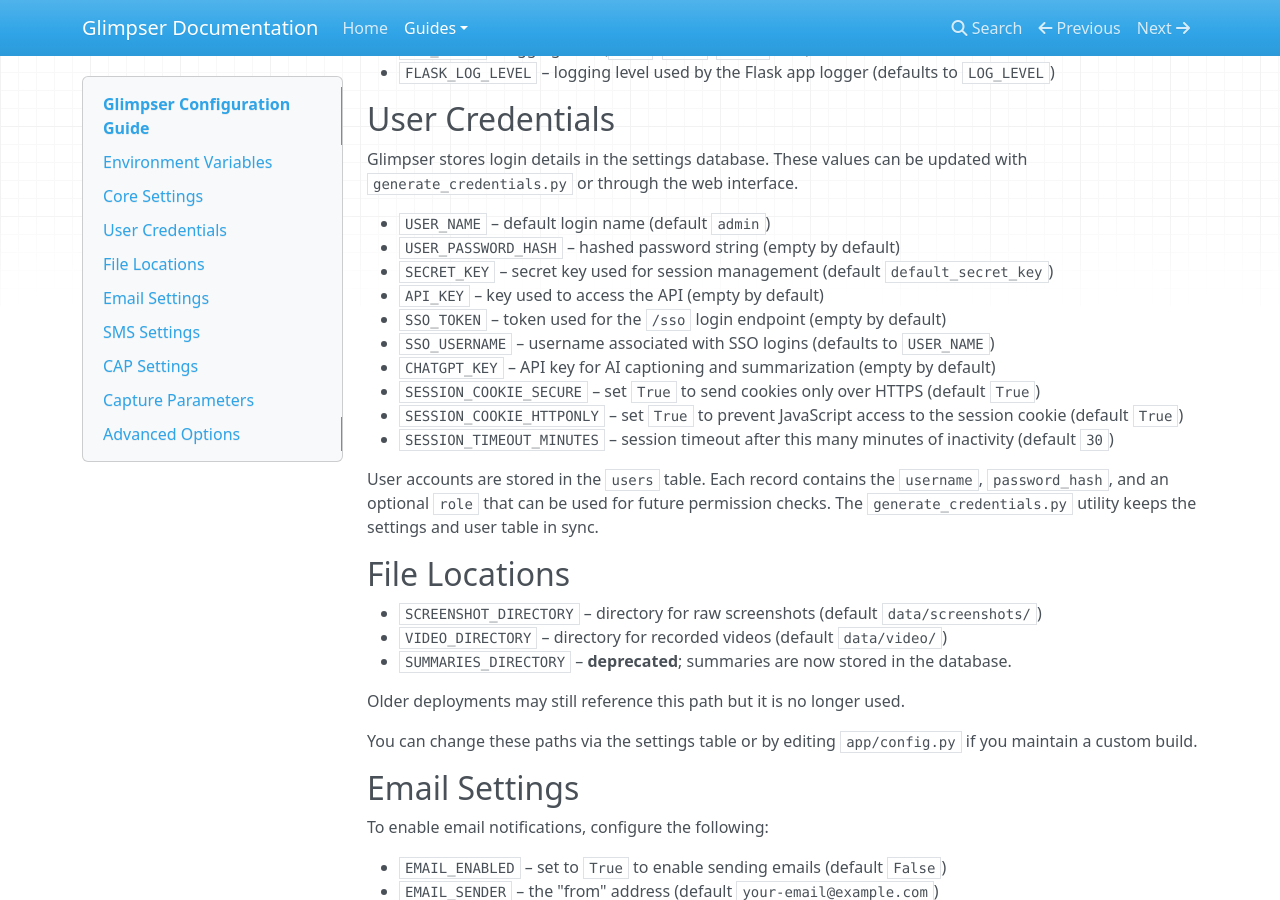
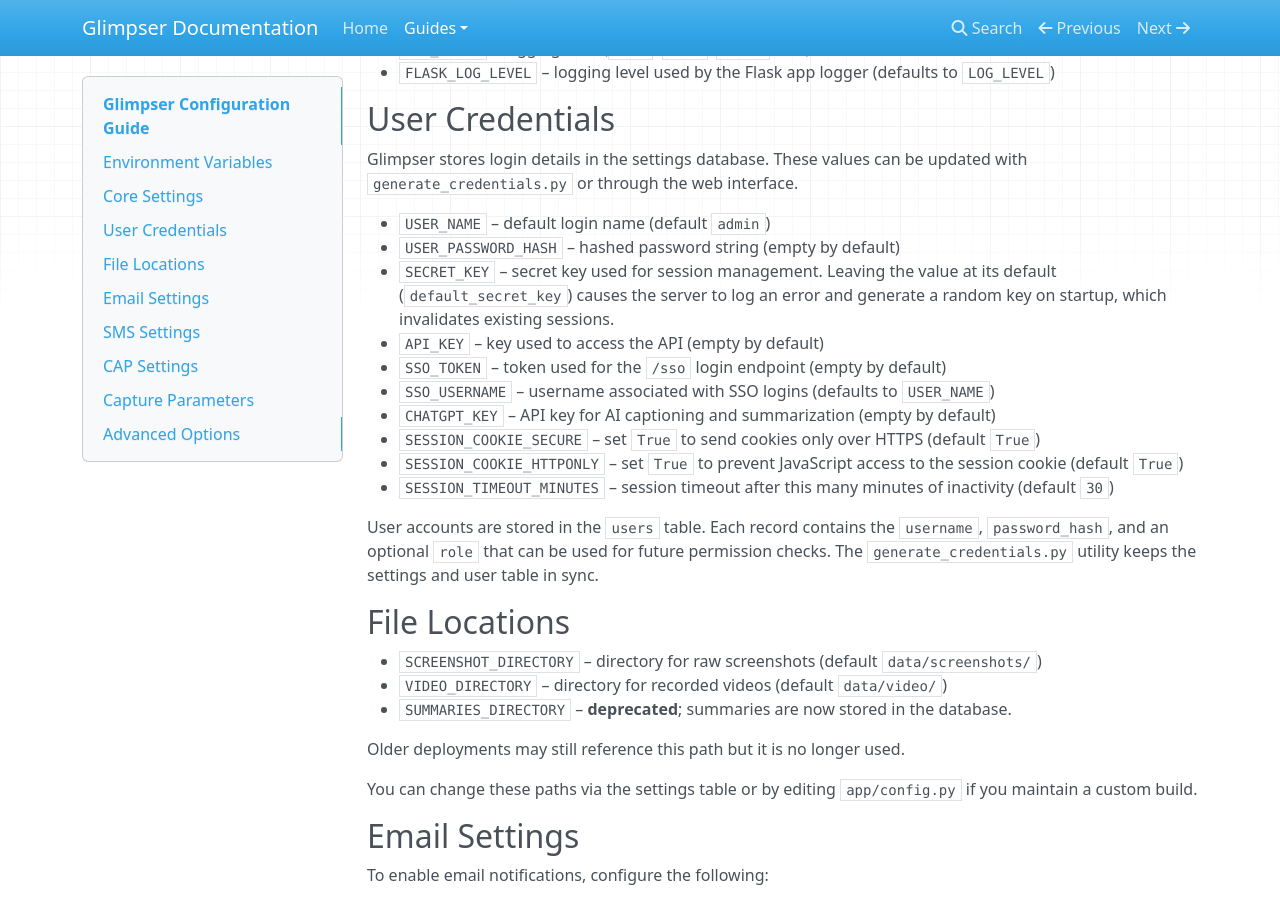
Before and after one commit to KristopherKubicki/glimpser, an MkDocs documentation site: the page built from docs/configuration_guide.md, in a window 1280 px wide and 900 px high, scrolled down 979 px. Built offline with MkDocs 1.6.1, drawn with Linux system fonts in a browser that asks for light colours; nearby versions of some CDN libraries.

```diff
--- a/docs/configuration_guide.md
+++ b/docs/configuration_guide.md
@@ -48,8 +48,10 @@ updated with `generate_credentials.py` or through the web interface.
 
 - `USER_NAME` – default login name (default `admin`)
 - `USER_PASSWORD_HASH` – hashed password string (empty by default)
-- `SECRET_KEY` – secret key used for session management (default
-  `default_secret_key`)
+- `SECRET_KEY` – secret key used for session management. Leaving the
+  value at its default (`default_secret_key`) causes the server to log
+  an error and generate a random key on startup, which invalidates
+  existing sessions.
 - `API_KEY` – key used to access the API (empty by default)
 - `SSO_TOKEN` – token used for the `/sso` login endpoint (empty by default)
 - `SSO_USERNAME` – username associated with SSO logins (defaults to `USER_NAME`)
--- a/pyproject.toml
+++ b/pyproject.toml
@@ -1,3 +1,8 @@
 [build-system]
 requires = ["setuptools>=61", "wheel"]
 build-backend = "setuptools.build_meta"
+
+[project.optional-dependencies]
+dev = [
+    "flake8"
+]
```
Also changed, not shown: docs/developer_guide.md (+2 -0 lines), 1 other file.
